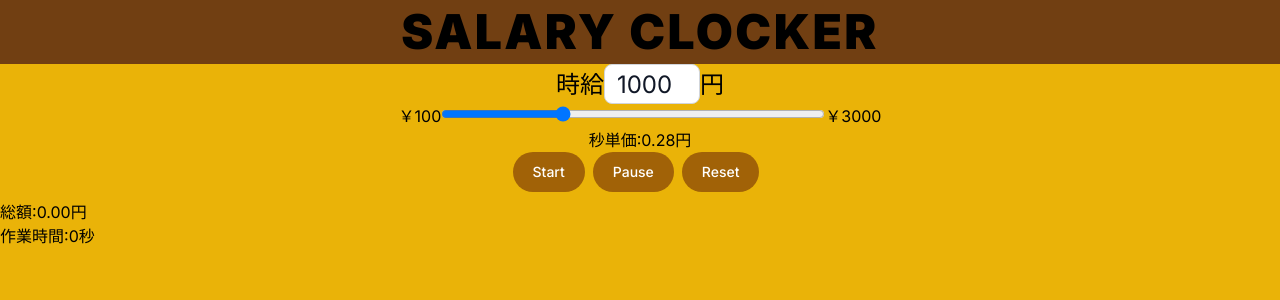
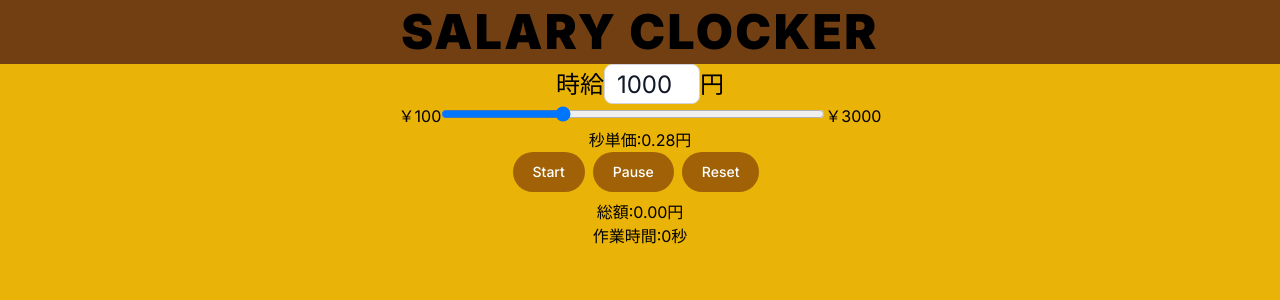
Before and after one commit to minusno0708/salary-clocker, a Next.js app in the folder app/: page / in a window 1280 px wide. Shown: the top 300 px of the page. Built offline with nearby package versions, Linux system fonts and the light colour scheme.

Commit message:
feat:タイマーを中央に配置

```diff
--- a/app/src/app/page.tsx
+++ b/app/src/app/page.tsx
@@ -98,6 +98,7 @@ export default function Home() {
         <button className="text-white bg-yellow-700 hover:bg-yellow-800 focus:outline-none focus:ring-4 focus:ring-yellow-300 font-medium rounded-full text-sm px-5 py-2.5 text-center me-2 mb-2 dark:bg-yellow-900 dark:hover:bg-yellow-700 dark:focus:ring-yellow-800"
           onClick={handleReset}>Reset</button>
       </div>
+      <div className="flex-col flex items-center">
         <div>
           総額:
           {displayStrSalary(time * salary/(60 * 60))}円
@@ -107,5 +108,6 @@ export default function Home() {
           {displayTime(time)}
         </div>
       </div>
+    </div>
   );
 }
```
Lines whose indentation alone changed are shown as unchanged.
